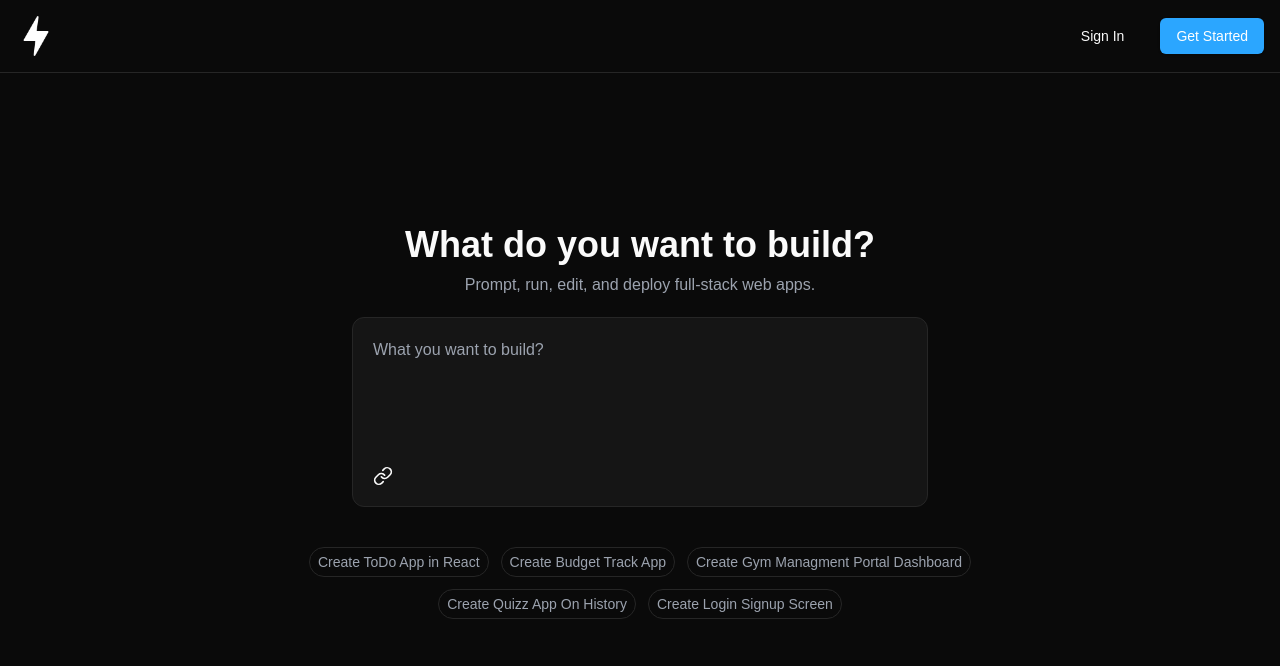
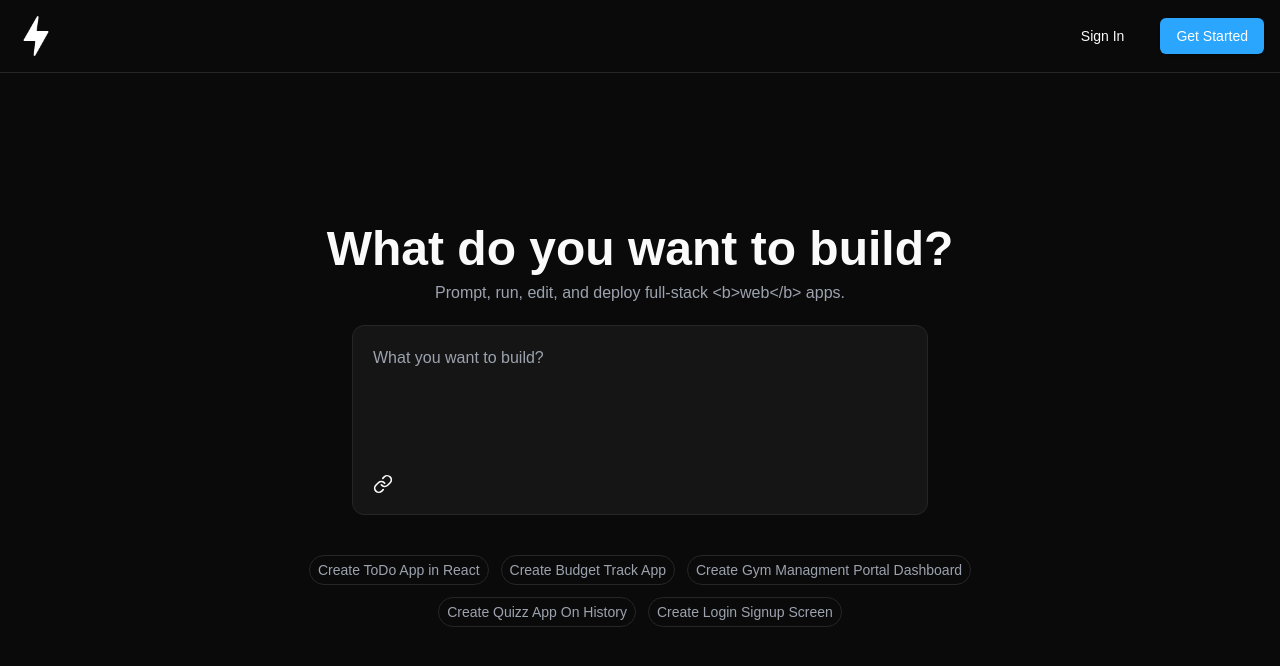
Before and after one commit to jrarcher17/bolt, a Next.js app: page / in a window 1280 px wide. Shown: the top 666 px of the page. Built offline with nearby package versions, Linux system fonts and the light colour scheme; no server answers; sample sign-in values are in the browser's storage.

Commit message:
homepage updates

```diff
--- a/components/custom/Hero.jsx
+++ b/components/custom/Hero.jsx
@@ -42,7 +42,7 @@ function Hero() {
 
     return (
         <div className='flex flex-col items-center mt-28 justify-center gap-2 p-10'>
-            <h2 className='font-bold text-4xl'>{Lookup.HERO_HEADING}</h2>
+            <h2 className='font-bold text-5xl'>{Lookup.HERO_HEADING}</h2>
             <p className='text-gray-400 font-medium'>{Lookup.HERO_DESC}</p>
             <div className='p-5 border rounded-xl max-w-xl w-full mt-3 '
                 style={{
--- a/data/Lookup.jsx
+++ b/data/Lookup.jsx
@@ -3,7 +3,7 @@ import dedent from "dedent";
 export default {
   SUGGSTIONS: ['Create ToDo App in React', 'Create Budget Track App', 'Create Gym Managment Portal Dashboard', 'Create Quizz App On History', 'Create Login Signup Screen'],
   HERO_HEADING: 'What do you want to build?',
-  HERO_DESC: 'Prompt, run, edit, and deploy full-stack web apps.',
+  HERO_DESC: 'Prompt, run, edit, and deploy full-stack <b>web</b> apps.',
   INPUT_PLACEHOLDER: 'What you want to build?',
   SIGNIN_HEADING: 'Continue With Bolt.New 2.0',
   SIGNIN_SUBHEADING: 'To use Bolt you must log into an existing account or create one.',
```
